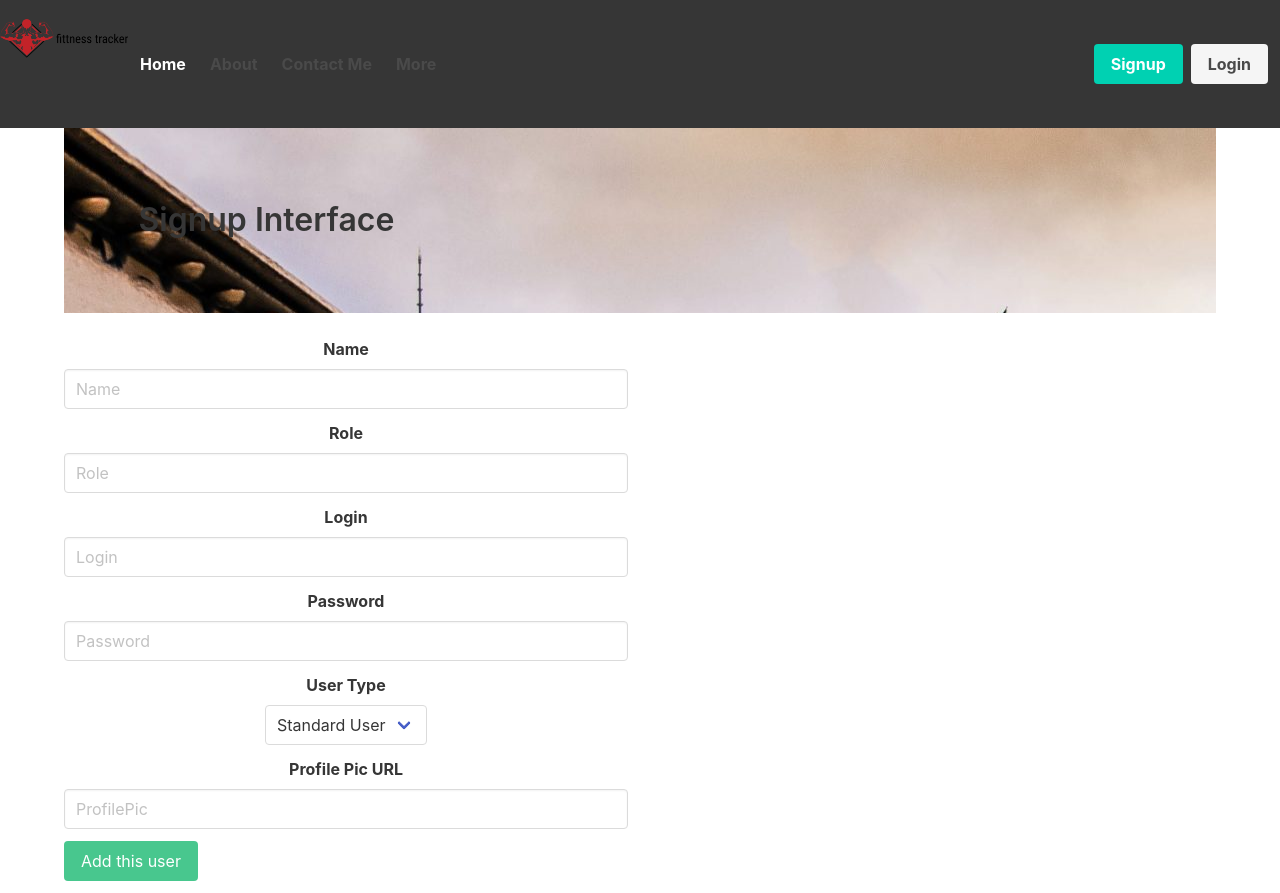
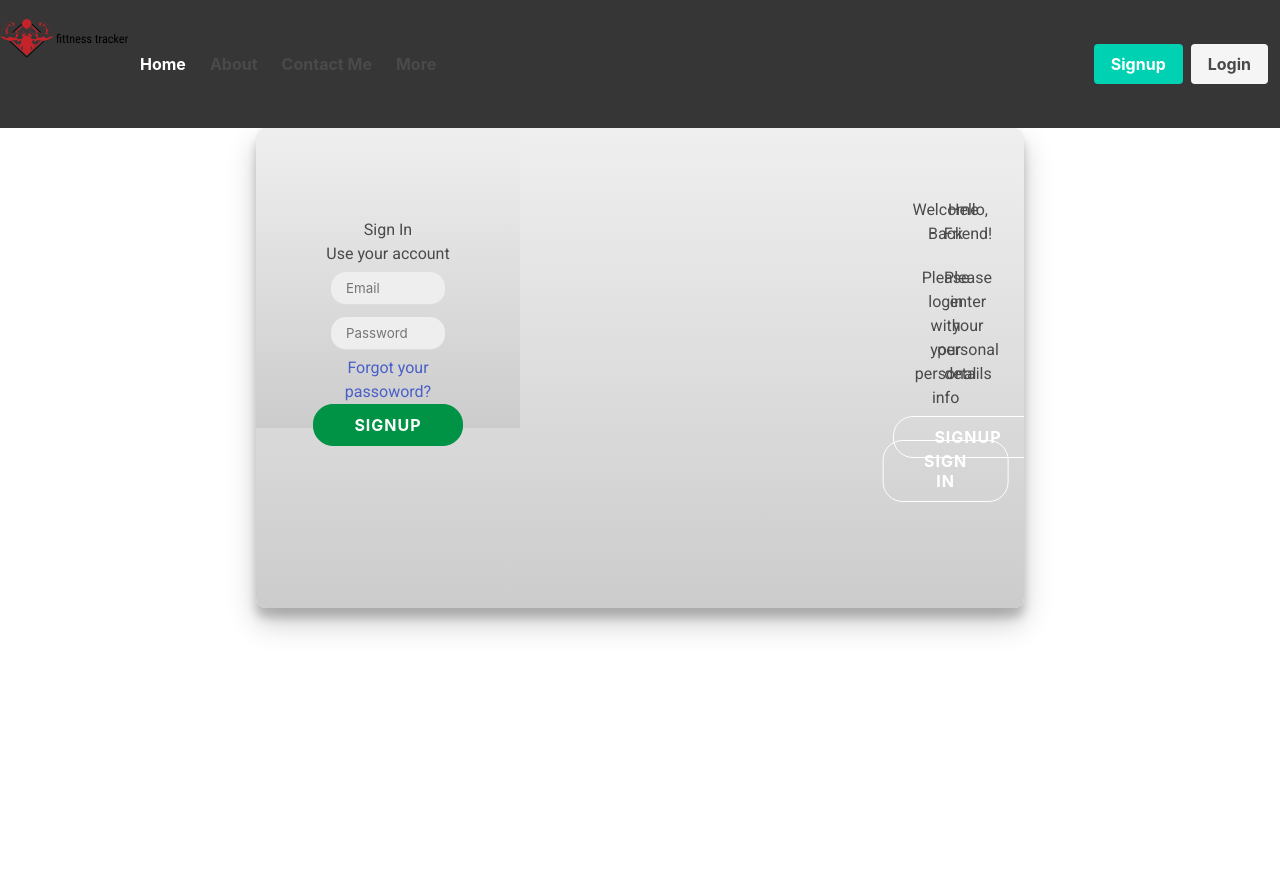
Before and after one commit to gorlagup1/fitness-tracker, a Vue app in the folder client/: page /signup in a window 1280 px wide. After the commit the page ends 800 px from the top, so only its background shows below. Built offline with nearby package versions, Linux system fonts and the light colour scheme.

Commit message:
--- Auto-Git Commit ---

```diff
--- a/client/src/views/Signup.vue
+++ b/client/src/views/Signup.vue
@@ -1,115 +1,230 @@
 <template>
-  <section class="container">
-    <div class="columns has-text-centered">
-      <div class="column">
-        <div class="hero">
-          <div class="hero-body">
-            <div class="container">
-              <h1 class="title">Signup Interface</h1>
-              <!-- <h2 class="subtitle">Hero subtitle</h2> -->
-              <!-- TODO: ADJUST THE PADDING -->
-            </div>
-          </div>
-        </div>
-      </div>
+<article>
+  <div class="container" :class="{'signup-active': signUp}">>
+    <div class="overlay-container">
+      <div class="overlay">
+        <div class="overlay-left">
+<h2>Welcome Back</h2>
+<p>Please login with your personal info</p>
+<button class="invert" id="signIn" @click="signUp = !signUp">Sign in</button>
     </div>
-    <div class="columns has-text-centered">
-      <div class="column">
-        <div class="field">
-          <label class="label">Name</label>
-          <div class="control">
-            <input class="input" type="text" placeholder="Name" v-model="newUser.Name" />
-          </div>
-        </div>
+    <div class="overlay-right">
+      <h2>Hello, Friend!</h2>
+      <p>Please enter your personal details</p>
+      <button class="invert" id="signUp" @click="signUp = !signUp">Signup</button>
+    </div>
+    </div>
+    </div>
+    <form class="Signup" action="#">
+      <h2>Create login</h2>
+      <div>Use your email form for registration</div>
+ <input type="text" placeholder="Name" />
+ <input type="email" placeholder="Email" />
+ <input type="password" placeholder="Password" />
+</form>
+    <form class="sign-in" action="#">
+      <h2>Sign In</h2>
+      <div>Use your account</div>
 
-        <div class="field">
-          <label class="label">Role</label>
-          <div class="control">
-            <input class="input" type="text" placeholder="Role" v-model="newUser.Role" />
-          </div>
-        </div>
+ <input type="email" placeholder="Email" />
+ <input type="password" placeholder="Password" />
+ <a href="#">Forgot your passoword?</a>
+ <button>Signup</button>
+      </form>
+    </div>
+  </article>
+  </template>
+  <script>
+    export default {
+    data: () => {
+      return {
+        signUp: false
+      }
+    }
+    }
+    </script>
+    <style lang="scss" scoped>
+      .container {
+        position: relative;
+        width:768px;
+        height: 480px;
+        border-radius:10px;
+        overflow:hidden;
+        box-shadow:0 15px 30px rgba(0, 0, 0 , .2),
+                   0 10px 10px rgba(0, 0, 0, .2);
+         background:linear-gradient(to bottom, #efefef, #ccc);
 
-        <div class="field">
-          <label class="label">Login</label>
-          <div class="control">
-            <input class="input" type="text" placeholder="Login" v-model="newUser.Login" />
-          </div>
-        </div>
+         .overlay-container {
+           position:absolute;
+           top:0;
+           left:50%;
+           width:50%;
+           height:100%;
+           overflow: hidden;
+           transition:transform .5s ease-in-out;
+           z-index: 100;
+         }
 
-        <div class="field">
-          <label class="label">Password</label>
-          <div class="control">
-            <input class="input" type="text" placeholder="Password" v-model="newUser.Password" />
-          </div>
-        </div>
+         .verlay {
+           position: relative;
+           left: -100%;
+           height: 100%;
+           width: 200%;
+           background: linear-gradient(to bottom right, #7FD625, #009345);
+           color: #fff;
+           transform: translateX(0);
+           transition: transform .5s ease-in-out;
+            }
 
-        <div class="field">
-          <label class="label">User Type</label>
-          <div class="control">
-            <div class="select">
-              <select v-model="newUser.Type_ID">
-                <option value="0">Standard User</option>
-                <option value="1">Signup</option>
-              </select>
-            </div>
-          </div>
-        </div>
+            @mixin  overlays($property){
+           position:absolute;
+           top:0;
+           display:flex;
+           right:0;
+           display:flex;
+           align-items:center;
+           justify-content:space-around;
+           flex-direction:column;
+           padding:70px 40px;
+           width:calc(50% - 80px);
+           height:calc(100% - 140px);
+           text-align:center;
+           transform:translateX($property);
+           transition:transform .5s ease-in-out;
+         }
 
-        <div class="field">
-          <label class="label">Profile Pic URL</label>
-          <div class="control">
-            <input class="input" type="text" placeholder="ProfilePic" v-model="newUser.Profile_Pic" />
-          </div>
-        </div>
+         .overlay-left{
+           @include overlays(-20%);
+         }
 
-        <div class="buttons">
-          <button class="button is-success" v-on:click="addUser">Add this user</button>
-        </div>
+         .overlay-right{
+           @include overlays(0);
+           right:0;
+         }
+      }
 
-        <!-- <div class="column"> -->
-        <!-- PRINTER TONER STATUS HERE -->
-        <!-- </div> -->
-      </div>
-      <div class="column"></div>
-    </div>
-  </section>
-</template>
+      h2{
+        margin: 0;
+      }
 
-<script>
-import { CurrentUser } from "../models/Users";
-import Signup from "../models/Signup";
-export default {
-  data: () => ({
-    CurrentUser: CurrentUser,
-    newUser: {
-      Name: "",
-      Role: "",
-      Login: "",
-      Password: "",
-      Type_ID: 0,
-      Profile_Pic: ""
-    }
-  }),
-  async beforeCreate() {},
-  async created() {},
-  updated() {},
-  components: {},
-  computed: {},
-  methods: {
-    addUser: function() {
-      Signup.addUser(this.newUser);
-      this.newUser = {
-      Name: "",
-      Role: "",
-      Login: "",
-      Password: "",
-      Type_ID: 0,
-      Profile_Pic: ""
-    };
-    }
-  }
-};
-</script>
+      P {
+        margin: 20px 0 30px;
+      }
 
-<style>
-</style>
+      button{
+        border-radius: 20px;
+        border: 1px solid #009345;
+        background-color: #009345;
+        color:#fff;
+        font-size: 1rem;
+        font-weight:bold;
+        padding: 10px 40px;
+        letter-spacing: 1px;
+        text-transform: uppercase;
+        transition: transform .1s ease-in;
+
+        &:active {
+          transform: scale(.9);
+        }
+
+        &:focus {
+          outline: none;
+        }
+      }
+
+        button.invert{
+          background-color: transparent;
+          border-color:#fff;
+        }
+
+        form {
+          position: absolute;
+          top:0;
+          display: flex;
+          align-items:center;
+          justify-content:space-around;
+          flex-direction:column;
+          padding: 90px 60px;
+          width: calc(50% - 120px);
+          height: calc(100% - 180px);
+          text-align:center;
+          background: linear-gradient(to bottom, #efefef, #ccc);
+          transition: all .5s ease-in-out;
+
+          div {
+            font-size:1rem;
+
+          }
+
+          input {
+            background-color:#eee;
+            border:none;
+            padding: 8px 15px;
+            margin:6px 0;
+            width: calc(100% - 30px);
+            border-radius: 15px;
+            border-bottom: 1px solid #ddd;
+            box-shadow: insert 0 1px 2px rgba(0, 0, 0, .4), 0 -1px ipx #fff, 0 1px 0 #fff,
+                               0 -1px 1px #fff,
+                               0 1px 0 #fff;
+                               overflow:hidden;
+                               &:focus {
+                                 outline: none;
+                                 background-color:rgba(0, 0, 0 , .2)}
+          }
+                               }
+
+     .sign-in {
+       left:0;
+       z-index: 2;
+     }
+
+     .sign-up{
+       left:0;
+       z-index: 1;
+       opacity: 0;
+       animation: show .5s;
+     }
+
+     .sign-up-active{
+       .sign-in{
+         transform: translateX(100%);
+       }
+
+       .sign-up{
+         transform: translateX(100%);
+         opacity: 1;
+         z-index: 5;
+       }
+
+       .overlay-container {
+         transform: translateX(-100%);
+       }
+       .overlay{
+         transform: translateX(50%);
+       }
+       .overlay-left{
+         transform: translateX(0);
+       }
+       .overlay-right{
+         transform: translateX(20%);
+       }
+       }
+       @keyframes show {
+         0% {
+           opacity: 0;
+           z-index: 1;
+
+         }
+         49% {
+           opacity: 0;
+           z-index: 1;
+         }
+         50%{
+           opacity: 0;
+           z-index: 1;
+         }
+       }
+
+
+      </style>
```
